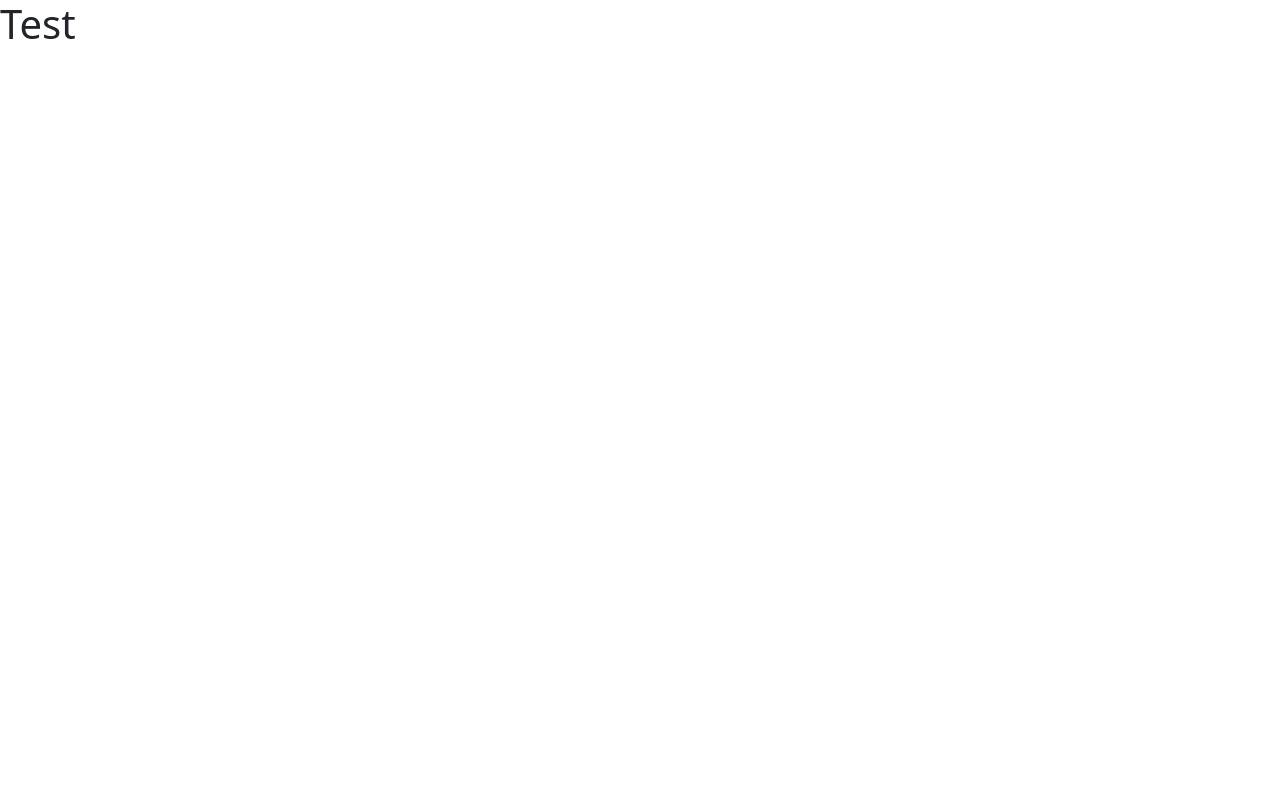
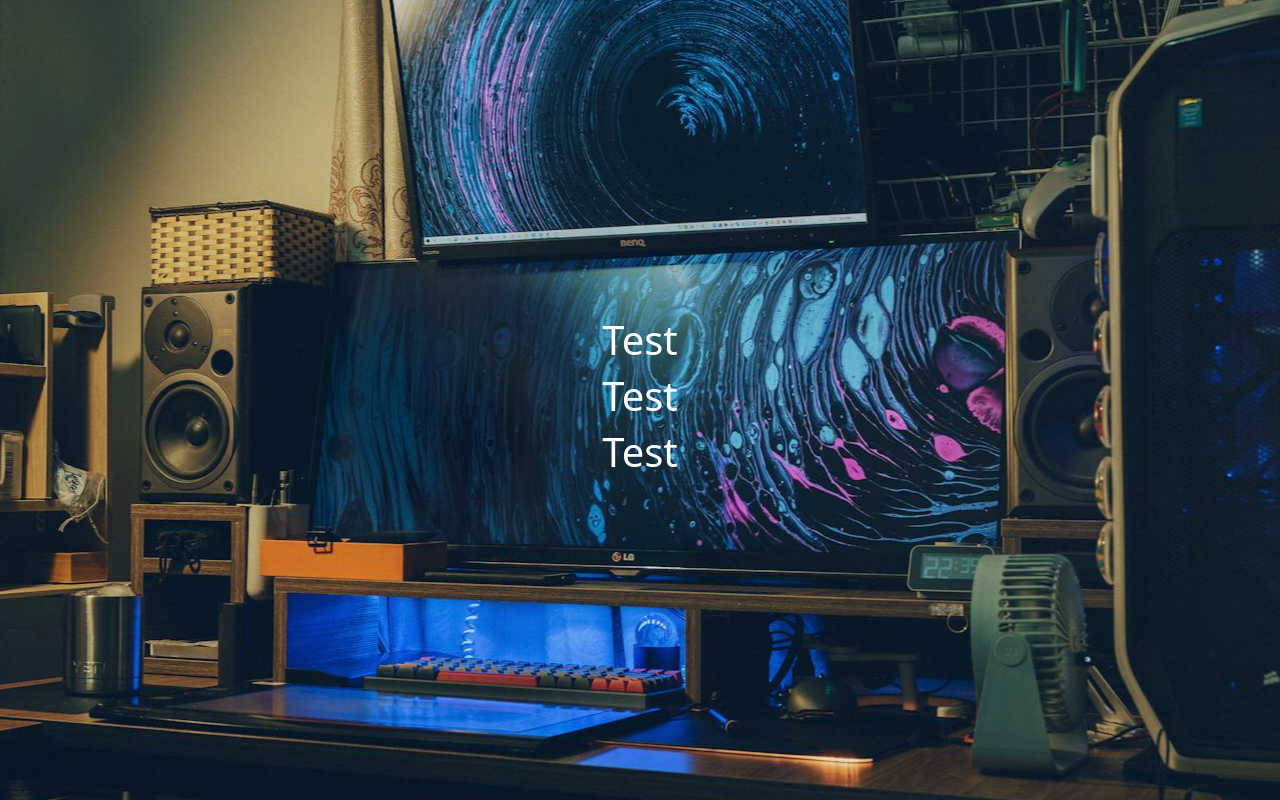
Before and after one commit to kagesite/bootstrap-project, a plain HTML site: page index.html in a window 1280 px wide. Drawn offline with nearby package versions, Linux system fonts and the light colour scheme.

Commit message:
Added background image and base text to align things centered both vertically and horizontally

```diff
--- a/index.html
+++ b/index.html
@@ -5,8 +5,22 @@
   <meta name="viewport" content="width=device-width, initial-scale=1.0">
   <title>Bootstrap</title>
   <link href="https://cdn.jsdelivr.net/npm/bootstrap@5.3.3/dist/css/bootstrap.min.css" rel="stylesheet" integrity="sha384-QWTKZyjpPEjISv5WaRU9OFeRpok6YctnYmDr5pNlyT2bRjXh0JMhjY6hW+ALEwIH" crossorigin="anonymous">
+  <style>
+    .bg {
+      background-image: url('./images/background.jpg');
+      background-position: center;
+      background-size: conver;
+      background-repeat: no-repeat;
+      height: 100vh;
+      opacity: 1;
+    }
+  </style>
 </head>
-<body>
-  <h1>Test</h1>
+<body class="bg">
+  <main class="bg-primary text-white d-flex flex-column justify-content-center align-items-center h-100" style="--bs-bg-opacity: .1">
+    <h1>Test</h1>
+    <h1>Test</h1>
+    <h1>Test</h1>
+  </main>
 </body>
 </html>
```
Also changed, not shown: images/background.jpg (added).
